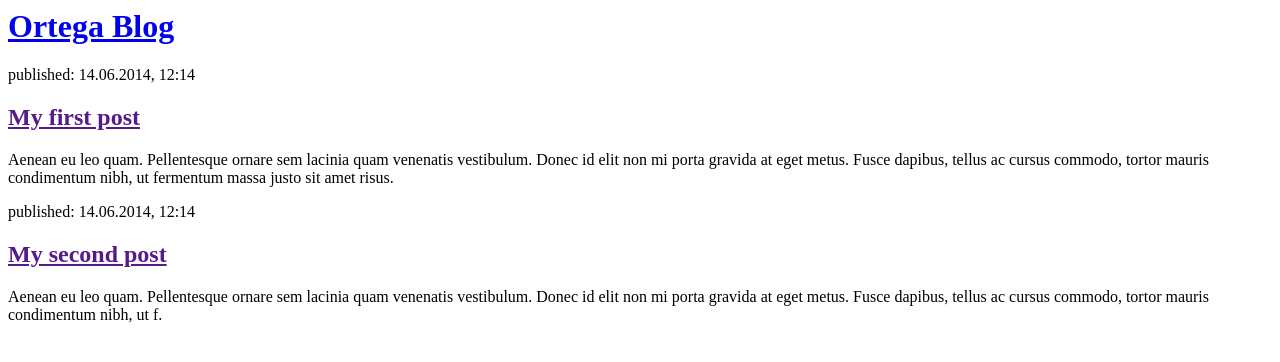
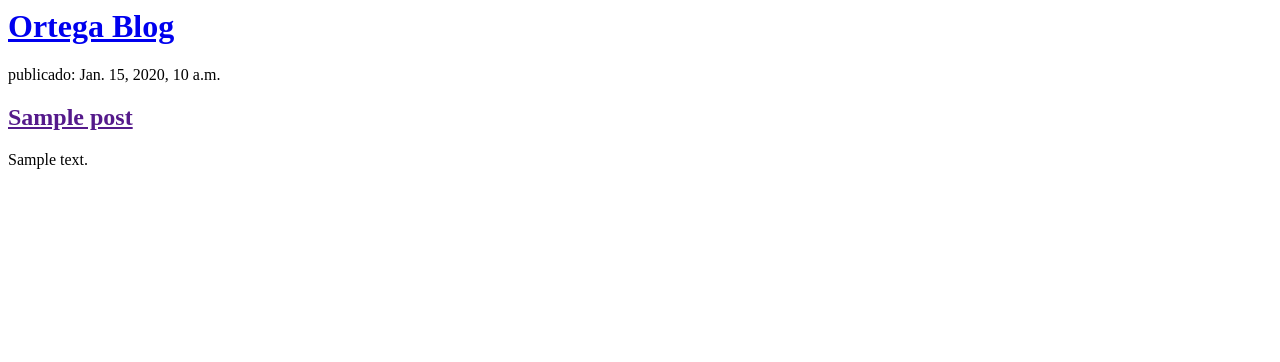
Before and after one commit to ortegamdx/Ortega-blog, a Django app: page / in a window 1280 px wide. Shown: the top 362 px of the page. Run offline with Django 3.2, Linux system fonts and the light colour scheme; tables that the repository leaves empty hold one stand-in row (values such as "Sample post").

Commit message:
Template modificados

```diff
--- a/blog/models.py
+++ b/blog/models.py
@@ -1,5 +1,6 @@
 from django.db import models
 from django.utils import timezone
+
 # Create your models here.
 
 class Post(models.Model):
--- a/blog/templates/blog/post_list.html
+++ b/blog/templates/blog/post_list.html
@@ -7,16 +7,12 @@
             <h1><a href="/">Ortega Blog</a></h1>
         </div>
 
-        <div>
-            <p>published: 14.06.2014, 12:14</p>
-            <h2><a href="">My first post</a></h2>
-            <p>Aenean eu leo quam. Pellentesque ornare sem lacinia quam venenatis vestibulum. Donec id elit non mi porta gravida at eget metus. Fusce dapibus, tellus ac cursus commodo, tortor mauris condimentum nibh, ut fermentum massa justo sit amet risus.</p>
-        </div>
-
-        <div>
-            <p>published: 14.06.2014, 12:14</p>
-            <h2><a href="">My second post</a></h2>
-            <p>Aenean eu leo quam. Pellentesque ornare sem lacinia quam venenatis vestibulum. Donec id elit non mi porta gravida at eget metus. Fusce dapibus, tellus ac cursus commodo, tortor mauris condimentum nibh, ut f.</p>
-        </div>
+        {% for post in posts %}
+            <div>
+                <p> publicado: {{ post.published_date }}</p>
+                <h2><a href="">{{ post.title }}</a></h2>
+                <p>{{ post.text|linebreaksbr }}</p>
+            </div>
+        {% endfor %}
     </body>
 </html>
--- a/blog/views.py
+++ b/blog/views.py
@@ -1,6 +1,9 @@
 from django.shortcuts import render
-from . import views
+from django.utils import timezone
+from blog.models import Post
+
 
 # Create your views here.
 def post_list(request):
-    return render(request, 'blog/post_list.html', {})
+    posts = Post.objects.filter(published_date__lte=timezone.now()).order_by('published_date')
+    return render(request, 'blog/post_list.html', {'posts': posts})
```
